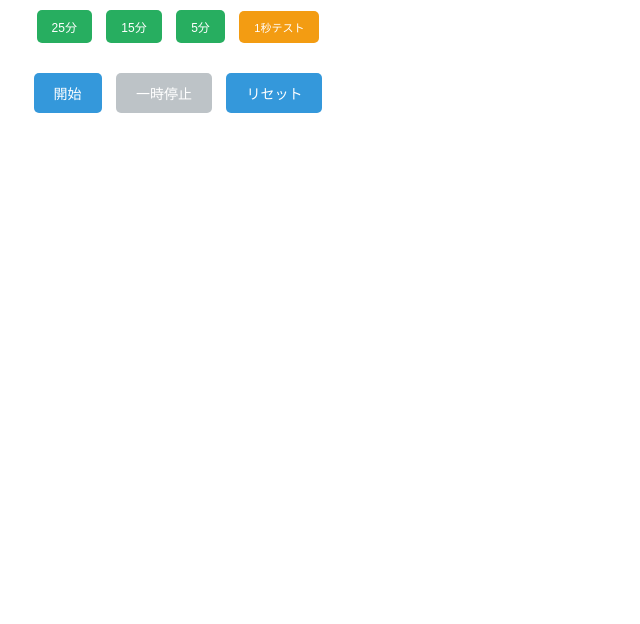
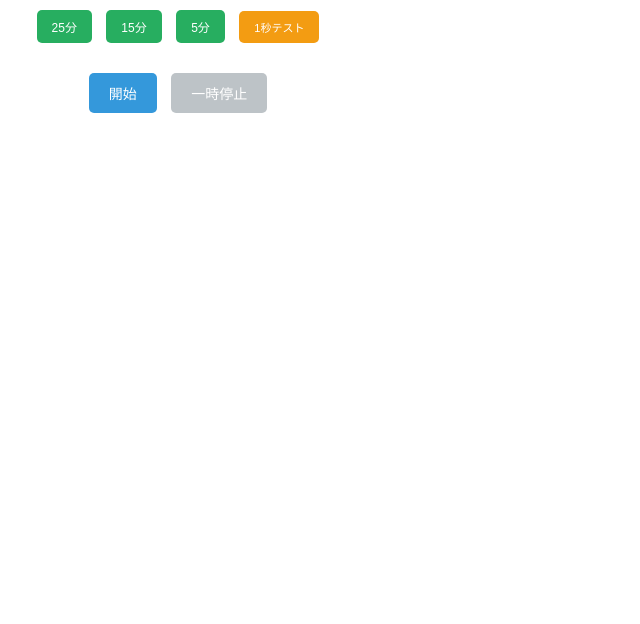
Before and after one commit to shimobayashi/pomobop, a website with bundled scripts: page popup.html in a window 1280 px wide. Shown: the part 176-800 px from the top of the page, without its empty margins (0-640 px from the left). Built offline with nearby package versions, Linux system fonts and the light colour scheme; some packages are replaced by stand-ins of ours.

Commit message:
Removing reset button from popup.html

```diff
--- a/popup.html
+++ b/popup.html
@@ -74,7 +74,6 @@
   <div class="controls">
     <button id="startBtn">開始</button>
     <button id="pauseBtn" disabled>一時停止</button>
-    <button id="resetBtn">リセット</button>
   </div>
 
   <script type="module" src="dist/popup.js"></script>
```
